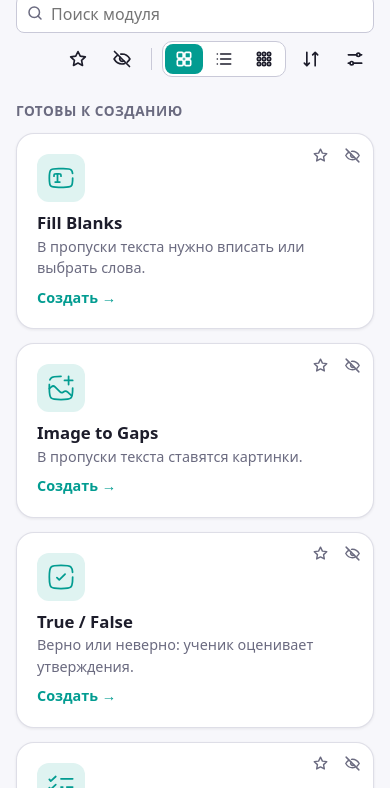
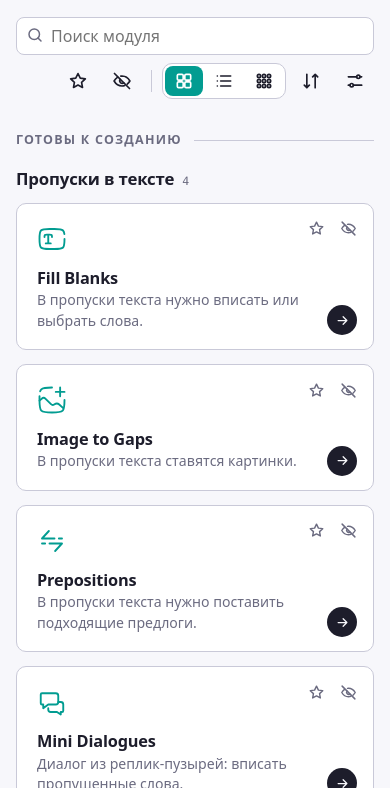
Before and after one commit to dimotionr4/dimvibe-test, a plain HTML site: page home.html in a window 390 px wide. Shown: the part 179-967 px from the top of the page. Drawn offline with Linux system fonts and the light colour scheme.

Commit message:
Update home.html

```diff
--- a/home.html
+++ b/home.html
@@ -142,6 +142,51 @@
     .tools-r { margin-left:auto; }
   }
   .tools-r { display:flex; align-items:center; gap:6px; margin-left:auto; }
+  /* Оформление каталога: плоские карточки с тонкой линией, без теней и цветных плиток; номер, стрелка и заливка при наведении */
+  main { padding-top:var(--sp-6); }
+  h1 { font-size:clamp(1.9rem, 4vw, 2.6rem); font-weight:700; letter-spacing:-.025em; line-height:1.1; margin:0 0 var(--sp-2); }
+  .lead { font-size:1.05rem; max-width:46ch; margin-bottom:var(--sp-5); }
+  h2 { display:flex; align-items:center; gap:var(--sp-3); font-size:.78rem; letter-spacing:.1em; margin:var(--sp-6) 0 var(--sp-4); }
+  h2::after { content:""; flex:1; height:1px; background:var(--line); }
+  #ready, #soon { counter-reset:mod; }
+  .grp { margin-bottom:var(--sp-5); }
+  .grp h3 { display:flex; align-items:baseline; gap:var(--sp-2); margin:0 0 var(--sp-3); font-size:1.05rem; font-weight:650; letter-spacing:-.01em; }
+  .grp h3 small { font:500 .72rem/1 ui-monospace, "Cascadia Mono", Consolas, monospace; color:var(--muted); }
+  .mod { counter-increment:mod; border-radius:10px; border:1px solid var(--line); background:var(--card); box-shadow:none; overflow:hidden; transition:border-color .2s, background-color .2s, transform .2s cubic-bezier(.2,.7,.3,1); }
+  .mod .main { padding:20px 20px 18px; gap:var(--sp-3); border-radius:0; }
+  .mod .main::before { content:counter(mod, decimal-leading-zero); position:absolute; top:16px; right:18px; font:500 .72rem/1 ui-monospace, "Cascadia Mono", Consolas, monospace; letter-spacing:.06em; color:var(--muted); transition:opacity .15s; }
+  .mod:hover .main::before, .mod:focus-within .main::before { opacity:0; }
+  .ic { width:auto; height:auto; background:none; border-radius:0; justify-content:flex-start; }
+  .ic svg { width:30px; height:30px; stroke-width:1.5; }
+  .mod b { font-size:1.02rem; font-weight:650; letter-spacing:-.01em; }
+  .mod p { font-size:.88rem; line-height:1.45; }
+  .go { position:absolute; right:16px; bottom:14px; display:grid; place-items:center; width:30px; height:30px; border-radius:50%; background:var(--text); color:var(--bg); opacity:0; transform:translateX(-6px); transition:opacity .2s, transform .2s cubic-bezier(.2,.7,.3,1); }
+  .go svg { width:15px; height:15px; stroke-width:2; }
+  .mod .main { position:relative; }
+  .mod .txt p { padding-right:34px; }
+  @media (hover:hover) {
+    .mod:not(.soon):not(.dragging):hover { border-color:var(--text); background:var(--card); box-shadow:none; transform:none; }
+    .mod:not(.soon):hover .go { opacity:1; transform:none; }
+    .mod:not(.soon):not(.dragging):hover .ic { transform:none; }
+    .mod:not(.soon):hover .ic svg { stroke:var(--accent); }
+  }
+  .mod a.main:focus-visible { box-shadow:inset 0 0 0 2px var(--accent); }
+  .mod a.main:hover { box-shadow:none; }
+  @media (hover:none) { .go { opacity:1; transform:none; } .mod .main::before { display:none; } }
+  .mod.soon { border-style:dashed; opacity:.6; }
+  .acts { top:10px; right:10px; }
+  /* Список: строки с разделителями */
+  .grid.v-list { gap:0; border-top:1px solid var(--line); --gap:0; }
+  .v-list .mod { border-radius:0; border-width:0 0 1px; background:transparent; }
+  .v-list .mod .main { padding:14px 96px 14px 4px; }
+  .v-list .mod .main::before { top:50%; right:96px; transform:translateY(-50%); }
+  .v-list .go { position:static; flex:none; opacity:0; }
+  .v-list .ic svg { width:24px; height:24px; }
+  .v-list .mod:hover { background:var(--accent-soft); }
+  /* Значки */
+  .v-icons .mod { border-radius:12px; }
+  .v-icons .mod .main::before, .v-icons .go { display:none; }
+  .v-icons .ic svg { width:28px; height:28px; }
 </style>
 </head>
 <body>
@@ -157,8 +202,8 @@
 </header>
 <div id="shell">
 <main>
-  <h1>Какое упражнение создать?</h1>
-  <p class="lead">Выберите тип упражнения: откроется редактор с новым черновиком.</p>
+  <h1>Новое упражнение</h1>
+  <p class="lead">Выберите тип. Откроется редактор с чистым черновиком.</p>
   <div id="tools">
     <div class="search" id="searchBox">
       <svg viewBox="0 0 24 24" aria-hidden="true"><circle cx="11" cy="11" r="7"/><path d="M20 20l-4-4"/></svg>
@@ -264,6 +309,15 @@ const MODS = [
   { id: 'splice', name: 'Splice', desc: 'Собрать слова из частей: одно слово или мозаика.', ready: true },
   { id: 'essay_writing', name: 'Essay Writing', desc: 'Написать текст по заданию: счётчики и условия без оценки.', ready: true }
 ];
+// Темы для группировки готовых модулей (как в окне создания упражнения в редакторе)
+const GROUPS = [
+  ['Пропуски в тексте', ['fill_blanks', 'image_to_gaps', 'prepositions', 'mini_dialogues']],
+  ['Выбор ответа', ['true_false', 'multiple_choice', 'select_title', 'odd_one_out']],
+  ['Порядок и сортировка', ['matching', 'ordering', 'timeline', 'categories', 'word_scramble', 'splice']],
+  ['Работа с текстом', ['mistake_mode', 'color_coding', 'essay_writing']],
+  ['Картинки и схемы', ['hotspot', 'label_diagram', 'text_to_image']],
+  ['Слова и справочники', ['word_search', 'vocabulary', 'flashcards']]
+];
 const $ = id => document.getElementById(id);
 const esc = s => String(s).replace(/[&<>"]/g, c => ({ '&': '&amp;', '<': '&lt;', '>': '&gt;', '"': '&quot;' })[c]);
 const svg = d => `<svg viewBox="0 0 24 24" aria-hidden="true">${d}</svg>`;
@@ -306,7 +360,7 @@ function shiftMod(id, dir) { // на одно место влево или вп
 
 function cardHtml(m) {
   const fav = st.fav.includes(m.id), hid = st.hid.includes(m.id);
-  const body = `<span class="ic">${svg(ICON[m.id] || ICON.generic)}</span><span class="txt"><b>${esc(m.name)}${m.ready ? '' : '<span class="soonb">Скоро</span>'}</b><p>${esc(m.desc || '')}</p></span>${m.ready ? '<span class="go">Создать →</span>' : ''}`;
+  const body = `<span class="ic">${svg(ICON[m.id] || ICON.generic)}</span><span class="txt"><b>${esc(m.name)}${m.ready ? '' : '<span class="soonb">Скоро</span>'}</b><p>${esc(m.desc || '')}</p></span>${m.ready ? '<span class="go" aria-hidden="true">' + svg('<path d="M5 12h14M13 6l6 6-6 6"/>') + '</span>' : ''}`;
   const main = m.ready ? `<a class="main" href="editor.html?new=${m.id}">${body}</a>` : `<div class="main">${body}</div>`;
   const acts = `<span class="acts">
     <button class="act tip-end ${fav ? 'on' : ''}" data-act="fav" data-id="${m.id}" aria-pressed="${fav}" data-tip="${fav ? 'Убрать из избранного' : 'В избранное'}" aria-label="${fav ? 'Убрать из избранного' : 'В избранное'}">${svg(STAR)}</button>
@@ -327,8 +381,17 @@ function render() {
   for (const [id, ready] of [['ready', true], ['soon', false]]) {
     const items = sortMods(list.filter(m => !!m.ready === ready));
     const g = $(id);
-    g.className = 'grid v-' + st.view + (st.view === 'cards' && st.cols ? ' manual' : '');
-    g.innerHTML = items.map(cardHtml).join('');
+    const gcls = 'grid v-' + st.view + (st.view === 'cards' && st.cols ? ' manual' : '');
+    if (ready && st.sort === 'catalog') { // по умолчанию готовые модули сгруппированы по темам; «По алфавиту» и «Свой» — общий список
+      g.className = 'groups';
+      g.innerHTML = GROUPS.map(([title, ids]) => {
+        const part = items.filter(m => ids.includes(m.id));
+        return part.length ? `<div class="grp"><h3>${title}<small>${part.length}</small></h3><div class="${gcls}">${part.map(cardHtml).join('')}</div></div>` : '';
+      }).join('') + (() => { const rest = items.filter(m => !GROUPS.some(x => x[1].includes(m.id))); return rest.length ? `<div class="grp"><h3>Другое<small>${rest.length}</small></h3><div class="${gcls}">${rest.map(cardHtml).join('')}</div></div>` : ''; })();
+    } else {
+      g.className = gcls;
+      g.innerHTML = items.map(cardHtml).join('');
+    }
     $(id === 'ready' ? 'secReady' : 'secSoon').hidden = !items.length;
   }
   $('none').hidden = list.length > 0;
```
